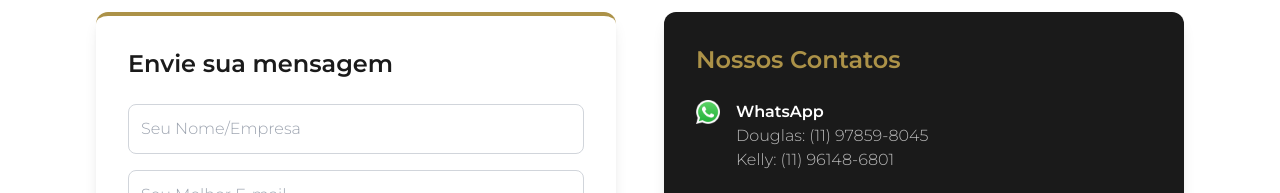
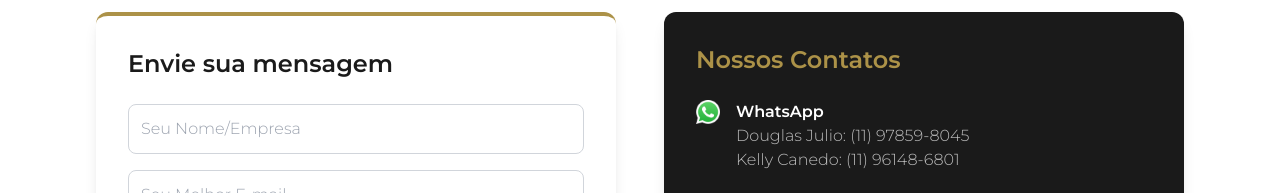
Before and after one commit to dkellengenharia/Construindo-o-futuro, a plain HTML site: page index.html in a window 1280 px wide. Shown: the part 5120-5313 px from the top of the page. Drawn offline with nearby package versions, Linux system fonts and the light colour scheme.

Commit message:
Add files via upload

```diff
--- a/index.html
+++ b/index.html
@@ -564,13 +564,13 @@
                     href="https://wa.me/5511978598045"
                     target="_blank"
                     class="block text-white/70 hover:text-dkell-primary transition duration-200"
-                    >Douglas: (11) 97859-8045</a
+                    >Douglas Julio: (11) 97859-8045</a
                   >
                   <a
                     href="https://wa.me/5511961486801"
                     target="_blank"
                     class="block text-white/70 hover:text-dkell-primary transition duration-200"
-                    >Kelly: (11) 96148-6801</a
+                    >Kelly Canedo: (11) 96148-6801</a
                   >
                 </div>
               </div>
```
